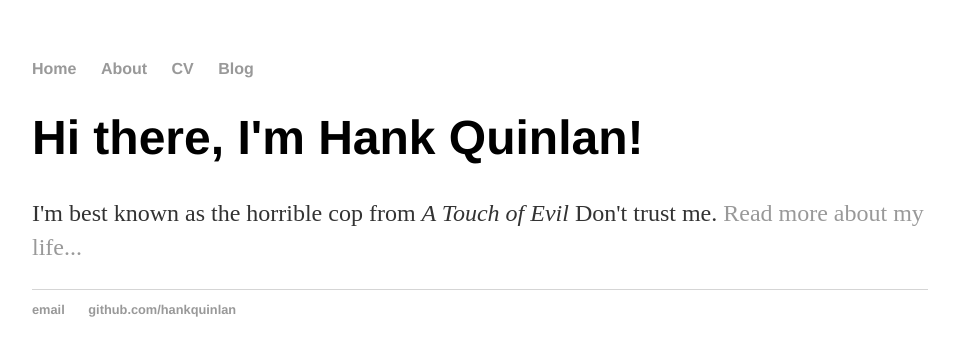
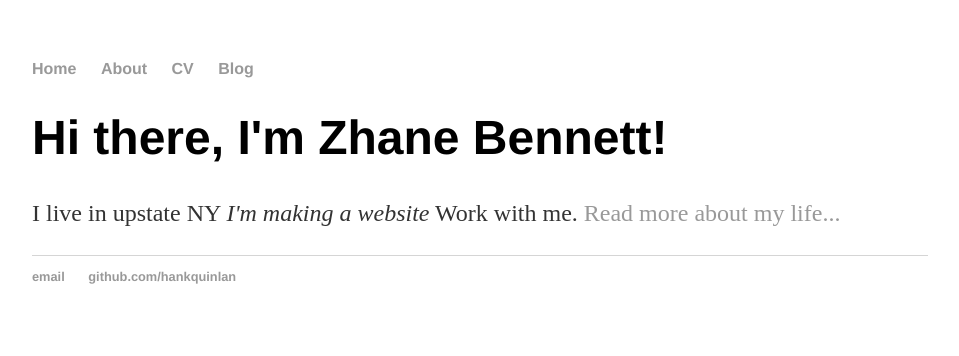
Before and after one commit to zhaben/zhaben.github.io, a Jekyll site: the page built from index.html, in a window 1280 px wide. Shown: the top 356 px of the page, without its empty margins (160-1119 px from the left). Built offline with Jekyll 4.4.1, drawn with Linux system fonts in a browser that asks for light colours.

Commit message:
Update index.html

```diff
--- a/index.html
+++ b/index.html
@@ -3,6 +3,6 @@ layout: default
 title: Hank Quinlan, Horrible Cop
 ---
 <div class="blurb">
-	<h1>Hi there, I'm Hank Quinlan!</h1>
-	<p>I'm best known as the horrible cop from <em>A Touch of Evil</em> Don't trust me. <a href="/about">Read more about my life...</a></p>
+	<h1>Hi there, I'm Zhane Bennett!</h1>
+	<p>I live in upstate NY <em>I'm making a website</em> Work with me. <a href="/about">Read more about my life...</a></p>
 </div><!-- /.blurb -->
```
